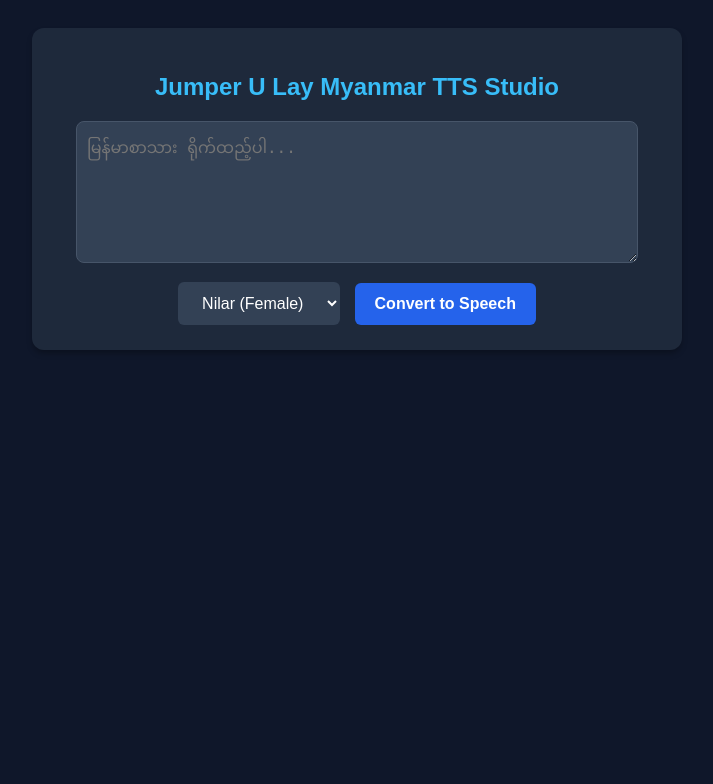
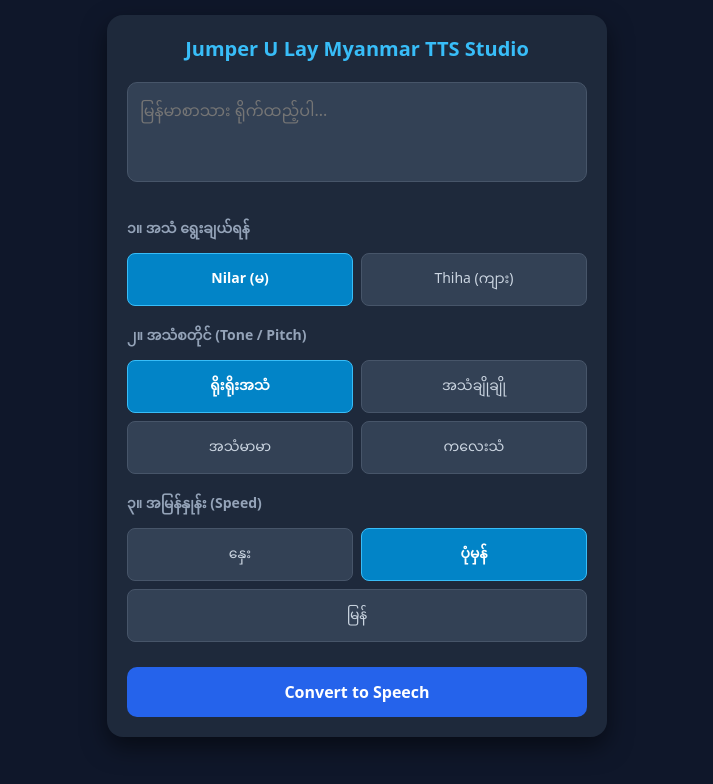
Before and after one commit to kogoih883-cmd/jumper-ulay-tts, a Flask app: page / in a window 1280 px wide. Shown: the top 784 px of the page, without its empty margins (283-996 px from the left). Run offline with Flask 3, Linux system fonts and the light colour scheme.

Commit message:
Update index.html

```diff
--- a/templates/index.html
+++ b/templates/index.html
@@ -5,33 +5,73 @@
     <meta name="viewport" content="width=device-width, initial-scale=1.0">
     <title>Jumper U Lay Myanmar TTS Studio</title>
     <style>
-        body { font-family: sans-serif; background: #0f172a; color: #f8fafc; padding: 20px; text-align: center; }
-        .container { max-width: 600px; margin: 0 auto; background: #1e293b; padding: 25px; border-radius: 12px; box-shadow: 0 4px 6px -1px rgba(0,0,0,0.3); }
-        h2 { color: #38bdf8; margin-bottom: 20px; }
-        textarea { width: 90%; height: 120px; background: #334155; color: white; border: 1px solid #475569; padding: 10px; border-radius: 8px; font-size: 16px; outline: none; }
-        select, button { padding: 12px 20px; margin-top: 15px; border-radius: 6px; font-size: 16px; border: none; }
-        select { background: #334155; color: white; margin-right: 10px; }
-        button { background: #2563eb; color: white; cursor: pointer; font-weight: bold; }
-        button:disabled { background: #64748b; }
-        audio { width: 100%; margin-top: 20px; }
+        * { box-sizing: border-box; font-family: system-ui, -apple-system, sans-serif; }
+        body { background: #0f172a; color: #f8fafc; padding: 15px; margin: 0; }
+        .container { max-width: 500px; margin: 0 auto; background: #1e293b; padding: 20px; border-radius: 16px; box-shadow: 0 10px 25px rgba(0,0,0,0.5); }
+        h2 { color: #38bdf8; text-align: center; margin-top: 0; margin-bottom: 20px; font-size: 20px; }
+        textarea { width: 100%; height: 100px; background: #334155; color: white; border: 1px solid #475569; padding: 12px; border-radius: 10px; font-size: 16px; outline: none; resize: none; margin-bottom: 15px; }
+
+        .section-title { font-size: 14px; color: #94a3b8; font-weight: bold; margin: 12px 0 8px; text-align: left; }
+        .btn-group { display: flex; gap: 8px; flex-wrap: wrap; margin-bottom: 15px; }
+        .option-btn { flex: 1; min-width: 45%; padding: 10px; background: #334155; color: #cbd5e1; border: 1px solid #475569; border-radius: 8px; font-size: 14px; cursor: pointer; transition: all 0.2s; text-align: center; }
+        .option-btn.active { background: #0284c7; color: white; border-color: #38bdf8; font-weight: bold; }
+
+        .btn-convert { width: 100%; padding: 14px; background: #2563eb; color: white; border: none; border-radius: 10px; font-size: 16px; font-weight: bold; cursor: pointer; margin-top: 10px; }
+        .btn-convert:disabled { background: #64748b; opacity: 0.7; }
+        audio { width: 100%; margin-top: 20px; border-radius: 8px; }
     </style>
 </head>
 <body>
     <div class="container">
         <h2>Jumper U Lay Myanmar TTS Studio</h2>
-        <textarea id="text" placeholder="မြန်မာစာသား ရိုက်ထည့်ပါ..."></textarea><br>
-        <select id="voice">
-            <option value="my-MM-NilarNeural">Nilar (Female)</option>
-            <option value="my-MM-ThihaNeural">Thiha (Male)</option>
-        </select>
-        <button id="btn" onclick="convertTTS()">Convert to Speech</button>
+        <textarea id="text" placeholder="မြန်မာစာသား ရိုက်ထည့်ပါ..."></textarea>
+
+        <div class="section-title">၁။ အသံ ရွေးချယ်ရန်</div>
+        <div class="btn-group" id="voice-group">
+            <button class="option-btn active" data-value="my-MM-NilarNeural" onclick="selectOption('voice', this)">Nilar (မ)</button>
+            <button class="option-btn" data-value="my-MM-ThihaNeural" onclick="selectOption('voice', this)">Thiha (ကျား)</button>
+        </div>
+
+        <div class="section-title">၂။ အသံစတိုင် (Tone / Pitch)</div>
+        <div class="btn-group" id="pitch-group">
+            <button class="option-btn active" data-value="+0Hz" onclick="selectOption('pitch', this)">ရိုးရိုးအသံ</button>
+            <button class="option-btn" data-value="+20Hz" onclick="selectOption('pitch', this)">အသံချိုချို</button>
+            <button class="option-btn" data-value="-15Hz" onclick="selectOption('pitch', this)">အသံမာမာ</button>
+            <button class="option-btn" data-value="+35Hz" onclick="selectOption('pitch', this)">ကလေးသံ</button>
+        </div>
+
+        <div class="section-title">၃။ အမြန်နှုန်း (Speed)</div>
+        <div class="btn-group" id="rate-group">
+            <button class="option-btn" data-value="-15%" onclick="selectOption('rate', this)">နှေး</button>
+            <button class="option-btn active" data-value="+0%" onclick="selectOption('rate', this)">ပုံမှန်</button>
+            <button class="option-btn" data-value="+15%" onclick="selectOption('rate', this)">မြန်</button>
+        </div>
+
+        <button id="btn" class="btn-convert" onclick="convertTTS()">Convert to Speech</button>
         <div id="audio-container"></div>
     </div>
 
     <script>
+        let selectedVoice = "my-MM-NilarNeural";
+        let selectedPitch = "+0Hz";
+        let selectedRate = "+0%";
+
+        function selectOption(type, btnElement) {
+            const group = document.getElementById(type + '-group');
+            const buttons = group.getElementsByClassName('option-btn');
+            for (let btn of buttons) {
+                btn.classList.remove('active');
+            }
+            btnElement.classList.add('active');
+
+            const val = btnElement.getAttribute('data-value');
+            if (type === 'voice') selectedVoice = val;
+            if (type === 'pitch') selectedPitch = val;
+            if (type === 'rate') selectedRate = val;
+        }
+
         async function convertTTS() {
             const text = document.getElementById('text').value;
-            const voice = document.getElementById('voice').value;
             const btn = document.getElementById('btn');
             const container = document.getElementById('audio-container');
 
@@ -44,7 +84,12 @@
                 const res = await fetch('/api/tts', {
                     method: 'POST',
                     headers: { 'Content-Type': 'application/json' },
-                    body: JSON.stringify({ text, voice })
+                    body: JSON.stringify({
+                        text: text,
+                        voice: selectedVoice,
+                        pitch: selectedPitch,
+                        rate: selectedRate
+                    })
                 });
 
                 if (!res.ok) throw new Error('TTS Failed');
```
